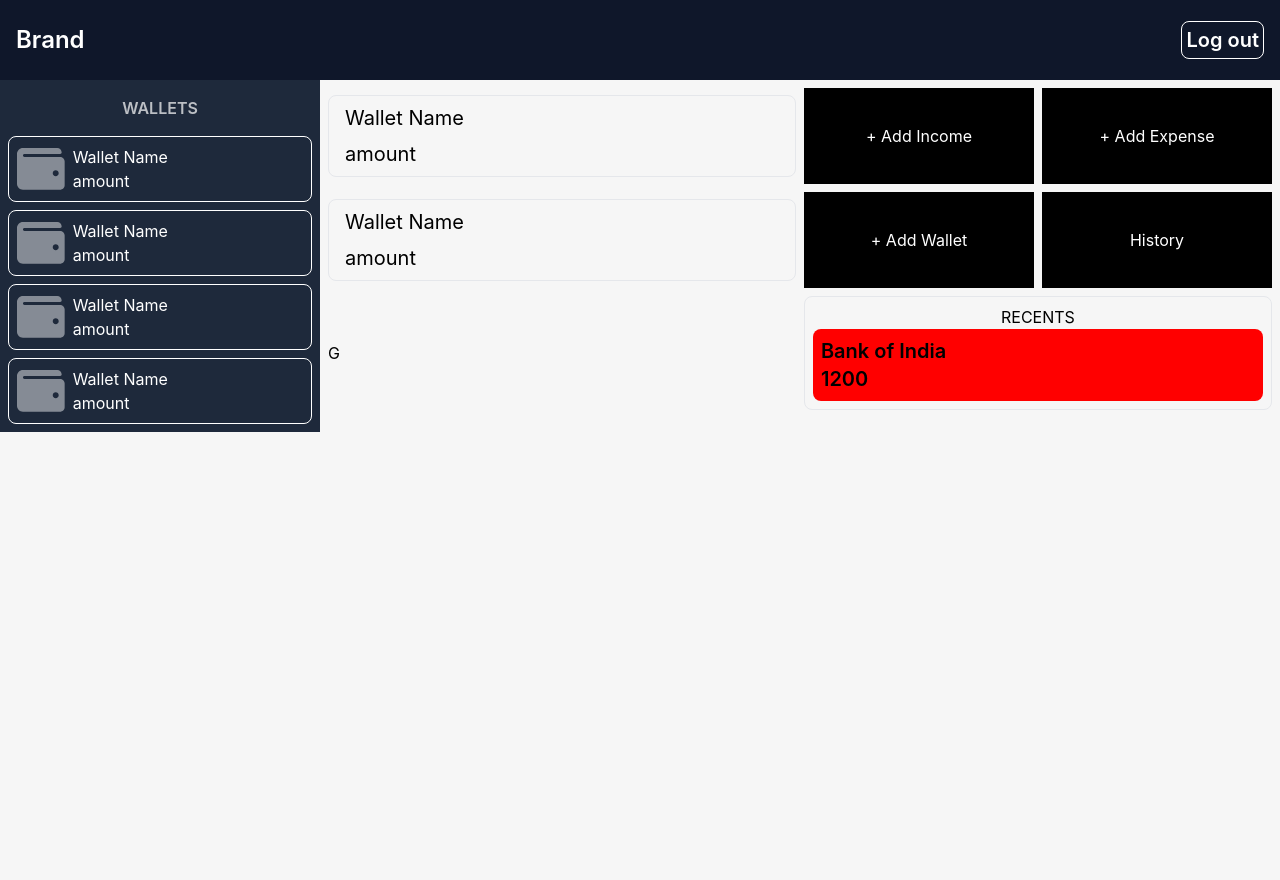
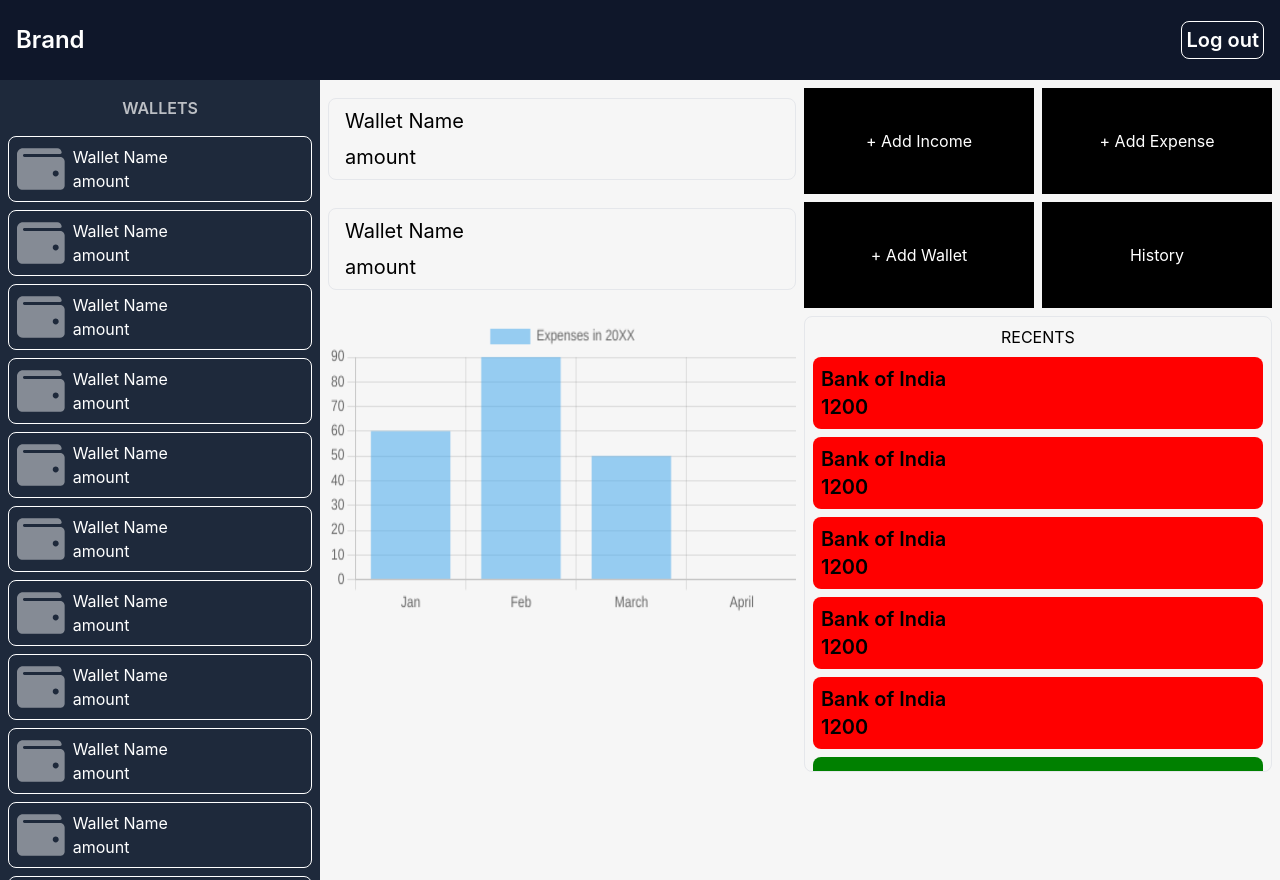
Before and after one commit to divyaagrawal261/Omni-Wallet, a React (Create React App) app in the folder client/: page /dash in a window 1280 px wide. Before the commit the page ends 800 px from the top, so only its background shows below. Built offline with nearby package versions, Linux system fonts and the light colour scheme.

Commit message:
finished the dashboard

```diff
--- a/client/package.json
+++ b/client/package.json
@@ -7,6 +7,7 @@
     "@testing-library/react": "^13.4.0",
     "@testing-library/user-event": "^13.5.0",
     "react": "^18.2.0",
+    "react-chartjs-2": "^5.2.0",
     "react-dom": "^18.2.0",
     "react-icons": "^5.0.1",
     "react-router-dom": "^6.22.3",
--- a/client/src/App.jsx
+++ b/client/src/App.jsx
@@ -12,7 +12,7 @@ function App() {
       <Routes>
         <Route path="/" element={<LoginForm />} />
         <Route path="/register" element={<SignUpForm />} />
-        <Route path="/dash" element={<Dashboard/>} />
+        <Route path="/dash" element={<Dashboard className="h-screen"/>} />
         <Route path="*" element={<NotFound />} />
       </Routes>
     </div>
--- a/client/src/components/Dashboard/Dashboard.jsx
+++ b/client/src/components/Dashboard/Dashboard.jsx
@@ -4,13 +4,15 @@ import Card from "./WalletCard";
 import { FaWallet } from "react-icons/fa";
 import OptionTab from "./OptionTab";
 import TransactionCard from "./TransactionCard";
+import Graph from "./Graph";
 
 function Dashboard() {
   return (
     <>
+    <div className="h-screen">
       <NavBar />
       <div className="w-full md:flex-row justify-start items-start flex flex-col-reverse">
-        <div className="walletSection md:w-1/4 w-full bg-slate-800 h-[100%] flex flex-col justify-center p-2 gap-2">
+        <div className="walletSection md:w-1/4 w-full bg-slate-800 h-[100vh] flex flex-col justify-start p-2 gap-2 overflow-y-scroll">
           <h1 className="text-white/70 text-center p-2 font-semibold">
             WALLETS
           </h1>
@@ -18,11 +20,19 @@ function Dashboard() {
           <Card />
           <Card />
           <Card />
-        </div>
-        <div className="mainPage md:w-3/4 w-full flex flex-col px-2 gap-2 md:mt-0 mt-2 justify-start md:py-2">
-            <div className="mainTop flex justify-start w-full h-[200px] gap-2">
-          <div className="flex flex-col w-full md:w-1/2 gap-2 h-full">
-            <div className="balanceCard w-full h-full flex">
+          <Card />
+          <Card />
+          <Card />
+          <Card />
+          <Card />
+          <Card />
+          <Card />
+          <Card />
+          </div>
+        <div className="mainPage md:w-3/4 w-full flex flex-col px-2 gap-2 md:mt-0 mt-2 justify-start md:py-2 h-[100vh]">
+            <div className="mainTop flex justify-start w-full h-calc gap-2">
+          <div className="flex flex-col w-full md:w-1/2 h-full justify-start">
+            <div className="balanceCard w-full h-full flex mb-2">
               <div className="w-full p-2 border rounded-lg flex justify-evenly">
                 <div className="flex flex-col w-full h-full justify-start items-start pl-2 gap-2">
                   <h1 className="text-xl">Wallet Name</h1>
@@ -30,7 +40,7 @@ function Dashboard() {
                 </div>
               </div>
             </div>
-            <div className="balanceCard w-full h-full flex">
+            <div className="balanceCard w-full h-full flex mb-2">
               <div className="w-full p-2 border rounded-lg flex justify-evenly">
                 <div className="flex flex-col w-full h-full justify-start items-start pl-2 gap-2">
                   <h1 className="text-xl">Wallet Name</h1>
@@ -46,15 +56,25 @@ function Dashboard() {
             <OptionTab bgColor="#000000" text="History" />
           </div>
           </div>
-          <div className="mainBottom justify-start w-full gap-2 flex flex-col md:flex-row">
-            <div className="graphSection w-full md:w-1/2">G</div>
-            <div className="RecentsSection w-full md:w-1/2 border p-2 rounded-lg">
+          <div className="mainBottom justify-start w-full gap-2 flex flex-col md:flex-row items-start h-calc2">
+            <div className="graphSection w-full md:w-1/2 flex flex-col justify-start">
+              <Graph/>
+            </div>
+            <div className="RecentsSection w-full md:w-1/2 border p-2 rounded-lg gap-2 flex-col flex md:relative overflow-y-scroll justify-start">
                 <h2 className="text-center">RECENTS</h2>
                 <TransactionCard wallet="Bank of India" amount="1200" type="expense"/>
+                <TransactionCard wallet="Bank of India" amount="1200" type="expense"/>
+                <TransactionCard wallet="Bank of India" amount="1200" type="expense"/>
+                <TransactionCard wallet="Bank of India" amount="1200" type="expense"/>
+                <TransactionCard wallet="Bank of India" amount="1200" type="expense"/>
+                <TransactionCard wallet="Bank of India" amount="1200" type="income"/>
+                <TransactionCard wallet="Bank of India" amount="1200" type="expense"/>
+                <TransactionCard wallet="Bank of India" amount="1200" type="income"/>
             </div>
           </div>
         </div>
       </div>
+    </div>
     </>
   );
 }
--- /dev/null
+++ b/client/src/components/Dashboard/Graph.jsx
@@ -0,0 +1,22 @@
+import React from "react";
+import {Chart as ChartJS} from "chart.js/auto";
+import {Bar} from "react-chartjs-2";
+
+function Graph()
+{
+
+    const data={
+        labels:["Jan", "Feb", "March", "April"],
+        datasets:[
+            {
+                label: "Expenses in 20XX",
+                data: [60,90,50]
+            }
+        ]
+    }
+    return(
+        <Bar data={data} className="historyGraph"/>
+    );
+}
+
+export default Graph;
--- a/client/src/index.css
+++ b/client/src/index.css
@@ -14,3 +14,48 @@ code {
   font-family: source-code-pro, Menlo, Monaco, Consolas, 'Courier New',
     monospace;
 }
+.historyGraph{
+  width: 100% !important;
+  min-height: 300px;
+  height: 100% !important;
+  max-height: 100% !important;
+}
+.h-calc{
+  min-height: calc(30vh - 20px);
+height: fit-content;
+}
+.h-calc2{
+  height: calc(62vh - 40px) !important;
+height: fit-content;
+}
+.RecentsSection{
+  height: 100%;
+}
+@media (max-width:410px) {
+  .h-calc2{
+    height: calc(77vh - 40px) !important;
+  height: fit-content;
+  }
+}
+@media (max-width:500px) {
+  .h-calc2{
+    height: calc(77vh - 60px) !important;
+  height: fit-content;
+  }
+}
+@media (max-width:600px) {
+  .h-calc2{
+    height: calc(77vh - 70px) !important;
+  height: fit-content;
+  }
+}
+::-webkit-scrollbar{
+  width: 5px;
+}
+::-webkit-scrollbar-thumb{
+  background-color: black;
+  border-radius: 10px;
+}
+::-webkit-scrollbar-track{
+  background-color: rgb(78, 78, 78);
+}
```
Also changed, not shown: 1 other file (tests, documents, lock files or other folders).
